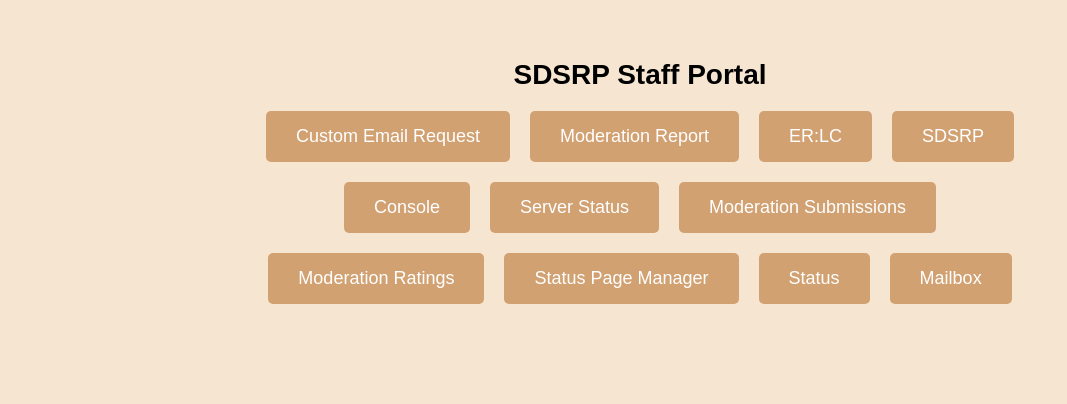
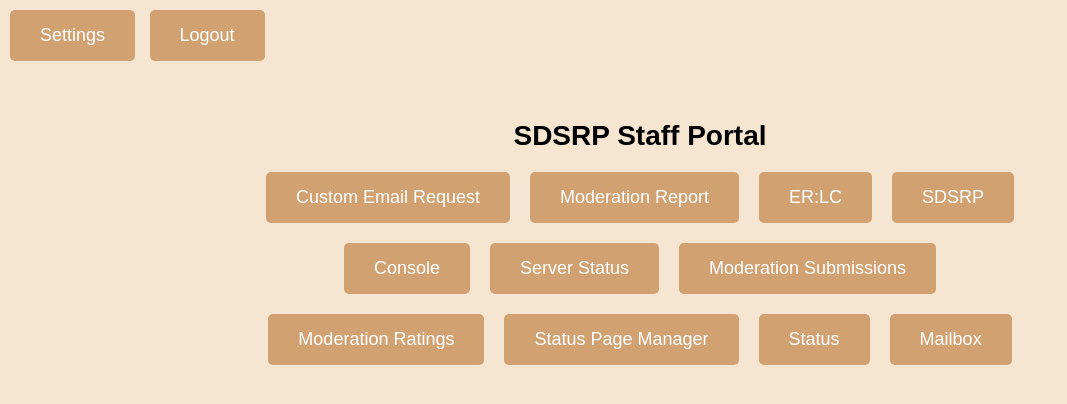
Before and after one commit to southdakotastateroleplay/staff-portal, a plain HTML site: page console/staff/index.html in a window 1280 px wide. Shown: the whole page, without its empty margins (0-1067 px from the left). Drawn offline with Linux system fonts and the light colour scheme.

Commit message:
Update index.html

```diff
--- a/console/staff/index.html
+++ b/console/staff/index.html
@@ -7,6 +7,11 @@
   <title>SDSRP Staff Portal</title>
   <link rel="stylesheet" href="styles.css">
 </head>
+    <div class="header-buttons">
+      <button id="settingsButton">Settings</button>
+      <button id="logoutButton" class="logout-button">Logout</button>
+    </div>
+  </header>
 
   <div class="container">
     <h1>SDSRP Staff Portal</h1>
```
